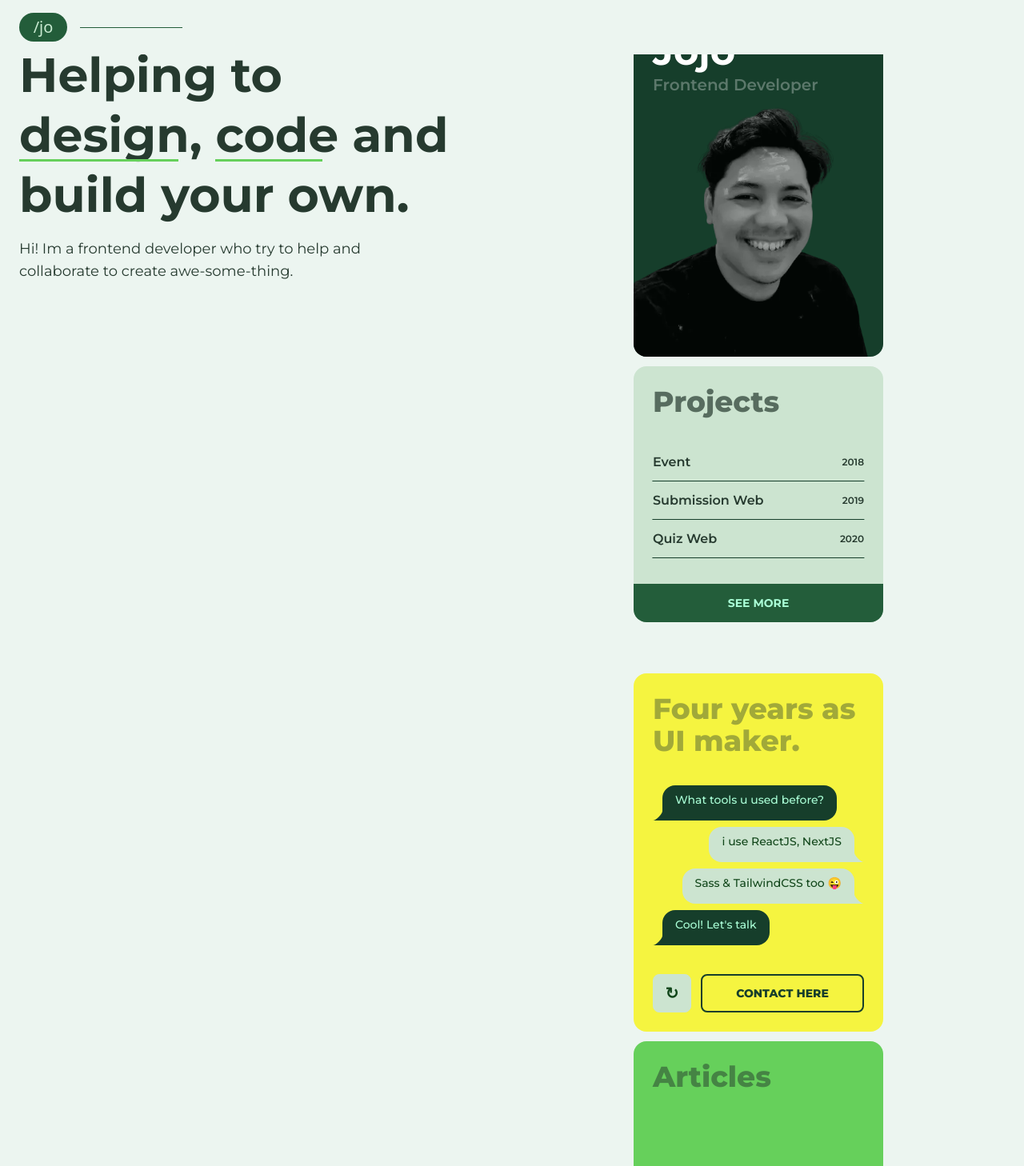
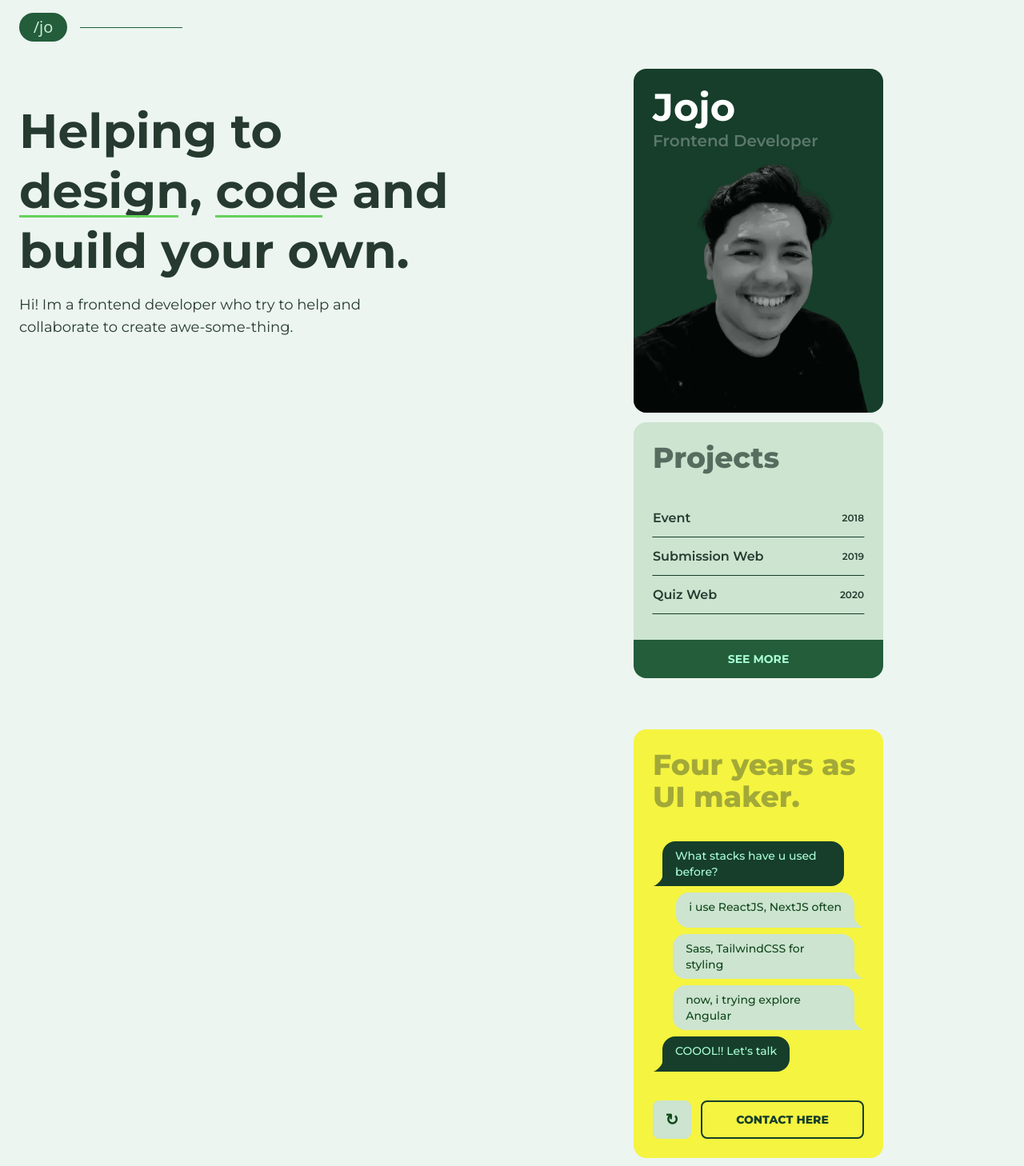
Before and after one commit to code7070/hi-jojo, a Next.js app: page / in a window 1280 px wide. Shown: the top 1458 px of the page at 80% size. Built offline with nearby package versions, Linux system fonts and the light colour scheme.

Commit message:
fixing collapsing layer

```diff
--- a/src/components/header/index.js
+++ b/src/components/header/index.js
@@ -7,7 +7,7 @@ export default function Header() {
   const atHome = path === "/";
 
   return (
-    <header className="fixed left-0 top-0 right-0 bg-base-100">
+    <header className="fixed left-0 top-0 right-0 bg-base-100 max-h-[68px] z-50">
       <div className="content-wrapper py-4 ">
         <div className="container flex items-center justify-start h-9">
           <Link href="/">
--- a/src/sections/homepage/card-experience.js
+++ b/src/sections/homepage/card-experience.js
@@ -3,10 +3,11 @@ import style from "@styles/home.module.css";
 import { useEffect, useState } from "react";
 
 const chatList = [
-  { text: "What tools u used before?", type: "start" },
-  { text: "i use ReactJS, NextJS", type: "end" },
-  { text: "Sass & TailwindCSS too 😜", type: "end" },
-  { text: "Cool! Let's talk", type: "start" },
+  { text: "What stacks have u used before?", type: "start" },
+  { text: "i use ReactJS, NextJS often", type: "end" },
+  { text: "Sass, TailwindCSS for styling", type: "end" },
+  { text: "now, i trying explore Angular", type: "end" },
+  { text: "COOOL!! Let's talk", type: "start" },
 ];
 
 const transition = (num, variants) => ({
@@ -53,7 +54,7 @@ const ResponseView = ({ variants, setVariants }) => {
   return (
     <div className="mt-8 flex justify-center gap-3">
       <button
-        className="btn btn-square btn-secondary text-xl font-bold"
+        className="btn btn-square btn-secondary text-xl font-black"
         type="button"
         onClick={reload}
         disabled={varInit}
--- a/src/styles/globals.css
+++ b/src/styles/globals.css
@@ -33,3 +33,7 @@ body {
 .projectDesc {
   @apply text-lg font-medium mt-6;
 }
+
+body {
+  padding-top: 70px;
+}
```
Also changed, not shown: src/styles/works.module.css (+5 -5 lines).
